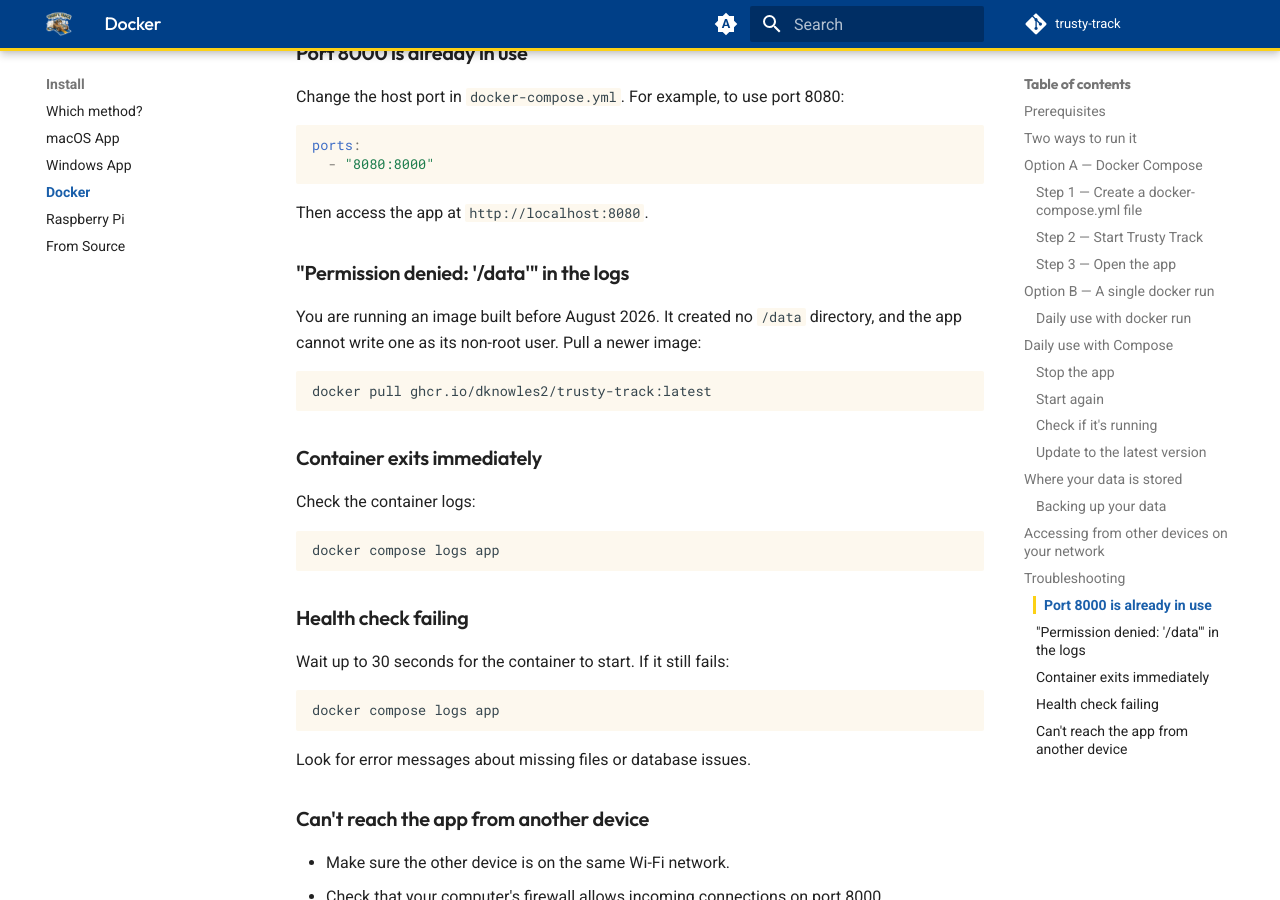
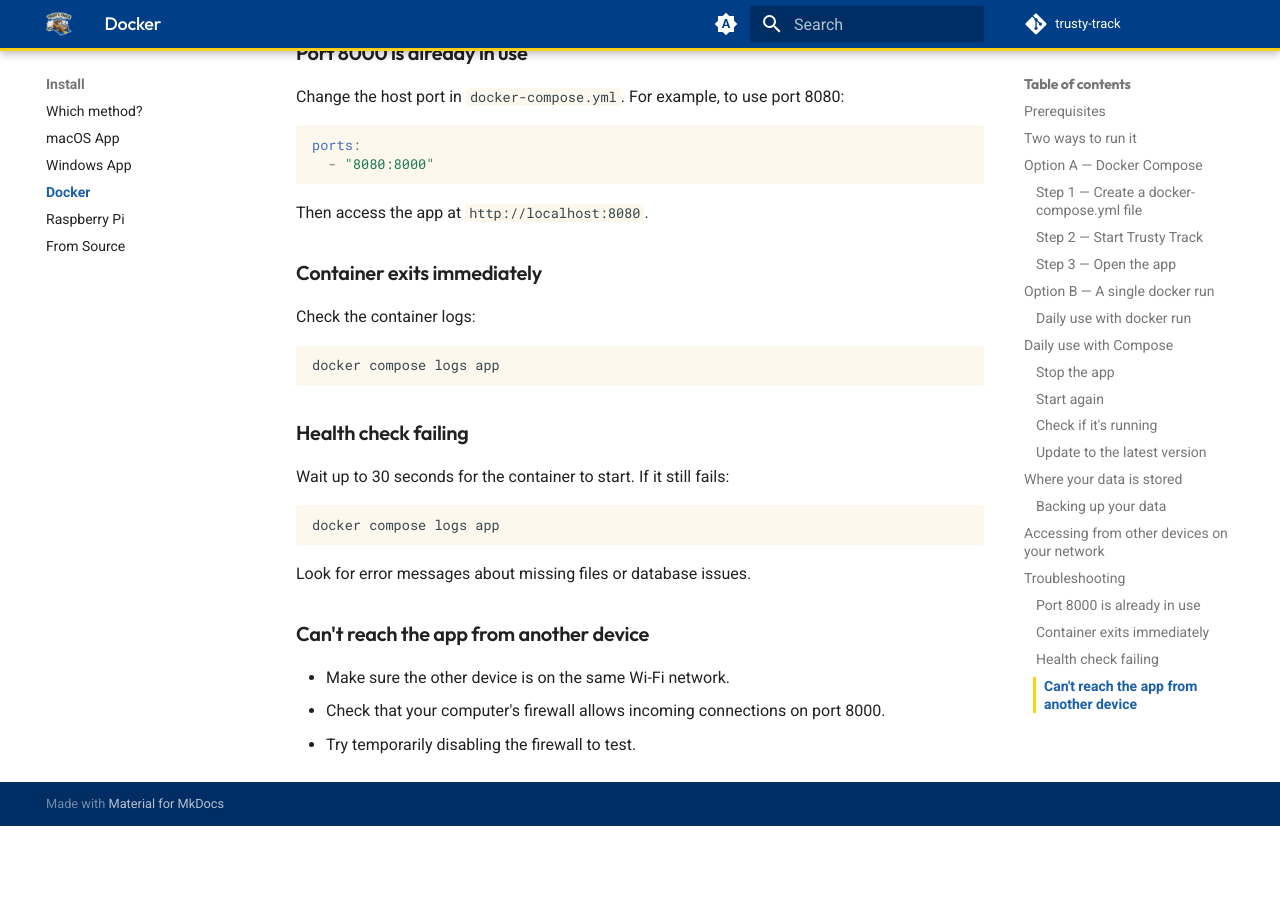
Before and after one commit to dknowles2/trusty-track, an MkDocs documentation site: the page built from docs/user/install-docker.md, in a window 1280 px wide and 900 px high, scrolled down 4742 px. Built offline with MkDocs 1.6.1 and Material for MkDocs 9.7.7, drawn with Linux system fonts in a browser that asks for light colours; comment, search, counter and statistics services are not loaded; after the commit the page ends 5568 px from its top, so only the background shows below that.

Commit message:
Remove the Docker install guide's legacy /data permission troubleshooting entry (#643)
The Dockerfile has created /data with the correct non-root ownership since
2026-08-04 (commit 7e9cc699, #77), which shipped in v1.1.0 and every release
since. The Docker guide only ever tells a reader to pull `:latest`, which has
pointed at a fixed image the whole time a version-tagged release has existed
after the fix — so no image a reader could plausibly reach by following this
guide today lacks the directory. The "Permission denied: '/data'" entry is
therefore dead weight rather than a live troubleshooting step.

Closes #623.

Co-authored-by: Claude Fable 5 <noreply@anthropic.com>

````diff
--- a/docs/user/install-docker.md
+++ b/docs/user/install-docker.md
@@ -224,16 +224,6 @@ ports:
 
 Then access the app at `http://localhost:8080`.
 
-### "Permission denied: '/data'" in the logs
-
-You are running an image built before August 2026. It created no `/data`
-directory, and the app cannot write one as its non-root user. Pull a newer
-image:
-
-```bash
-docker pull ghcr.io/dknowles2/trusty-track:latest
-```
-
 ### Container exits immediately
 
 Check the container logs:
````
